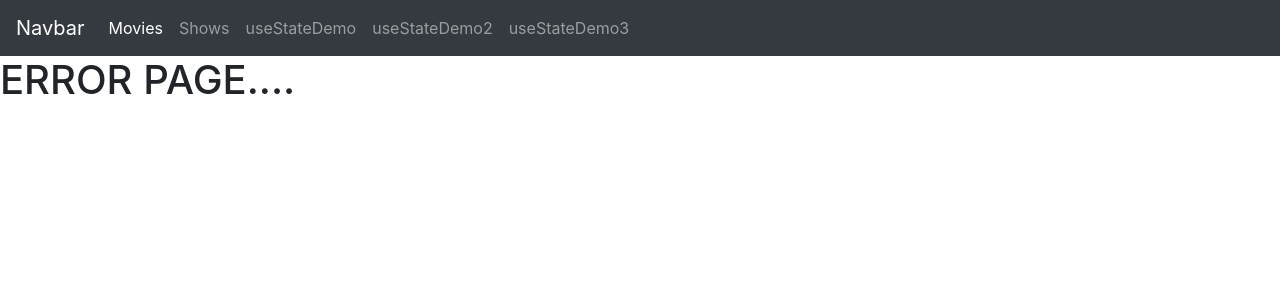
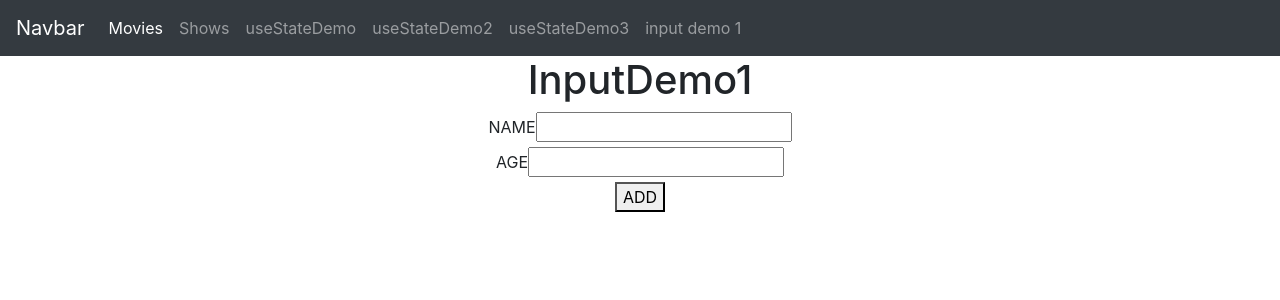
Before and after one commit to samirvithlani/club3.1_react, a React (Vite) app: page /inputdemo1 in a window 1280 px wide. Shown: the top 300 px of the page. Built offline with nearby package versions, Linux system fonts and the light colour scheme.

Commit message:
input handling

```diff
--- a/src/App.jsx
+++ b/src/App.jsx
@@ -17,6 +17,7 @@
 import { UseStateDemo } from './components/UseStateDemo.jsx'
 import { UseStateDemo2 } from './components/UseStateDemo2.jsx'
 import { UseStateDemo3 } from './components/UseStateDemo3.jsx'
+import { InputDemo1 } from './components/InputDemo1.jsx'
 //import './App.css'
 
 //component..
@@ -35,6 +36,7 @@
           <Route path='/useStateDemo' element = {<UseStateDemo/>}></Route>
           <Route path='/useStateDemo2' element = {<UseStateDemo2/>}></Route>
           <Route path='/useStateDemo3' element = {<UseStateDemo3/>}></Route>
+          <Route path='/inputdemo1' element = {<InputDemo1/>}></Route>
           {/* <Route path='/*' element = {<h1>404</h1>}></Route> */}
           <Route path='/*' element = {<Error404/>}></Route>
       </Routes>
--- /dev/null
+++ b/src/components/InputDemo1.jsx
@@ -0,0 +1,45 @@
+import React, { useState } from 'react'
+
+export const InputDemo1 = () => {
+    const [name, setname] = useState("")
+    const [age, setage] = useState()
+    const [isSubbmited, setisSubbmited] = useState(false)
+
+    const nameHandler = (event)=>{
+
+        console.log(event.target.value)
+        setname(event.target.value)
+    }
+
+    const submitHandler = ()=>{
+        //alert(`name = ${name} age=${age}`)
+        setisSubbmited(true)
+    }
+
+  return (
+    <div style={{textAlign:"center"}}>
+        <h1>InputDemo1</h1>
+        <div>
+            <label>NAME</label>
+            <input type='text' onChange={(event)=>{nameHandler(event)}}></input>
+            {/* {name} */}
+        </div>
+        <div>
+            <label>AGE</label>
+            <input type='text' onChange={(event)=>{setage(event.target.value)}}></input>
+            {/* {age} */}
+        </div>
+        <div>
+            <button onClick={()=>{submitHandler()}}>ADD</button>
+        </div>
+        {
+            isSubbmited == true &&  <div>
+            <h1>OUTPUT</h1>
+            <h1>NAME = {name}</h1>
+            <h2>AGE ={age}</h2>
+        </div>
+        }
+
+    </div>
+  )
+}
--- a/src/components/Navbar.jsx
+++ b/src/components/Navbar.jsx
@@ -30,6 +30,9 @@
       <li class="nav-item">
         <Link class="nav-link" to="/useStateDemo3">useStateDemo3</Link>
       </li>
+      <li class="nav-item">
+        <Link class="nav-link" to="/inputdemo1">input demo 1</Link>
+      </li>
     </ul>
 
   </div>
```
